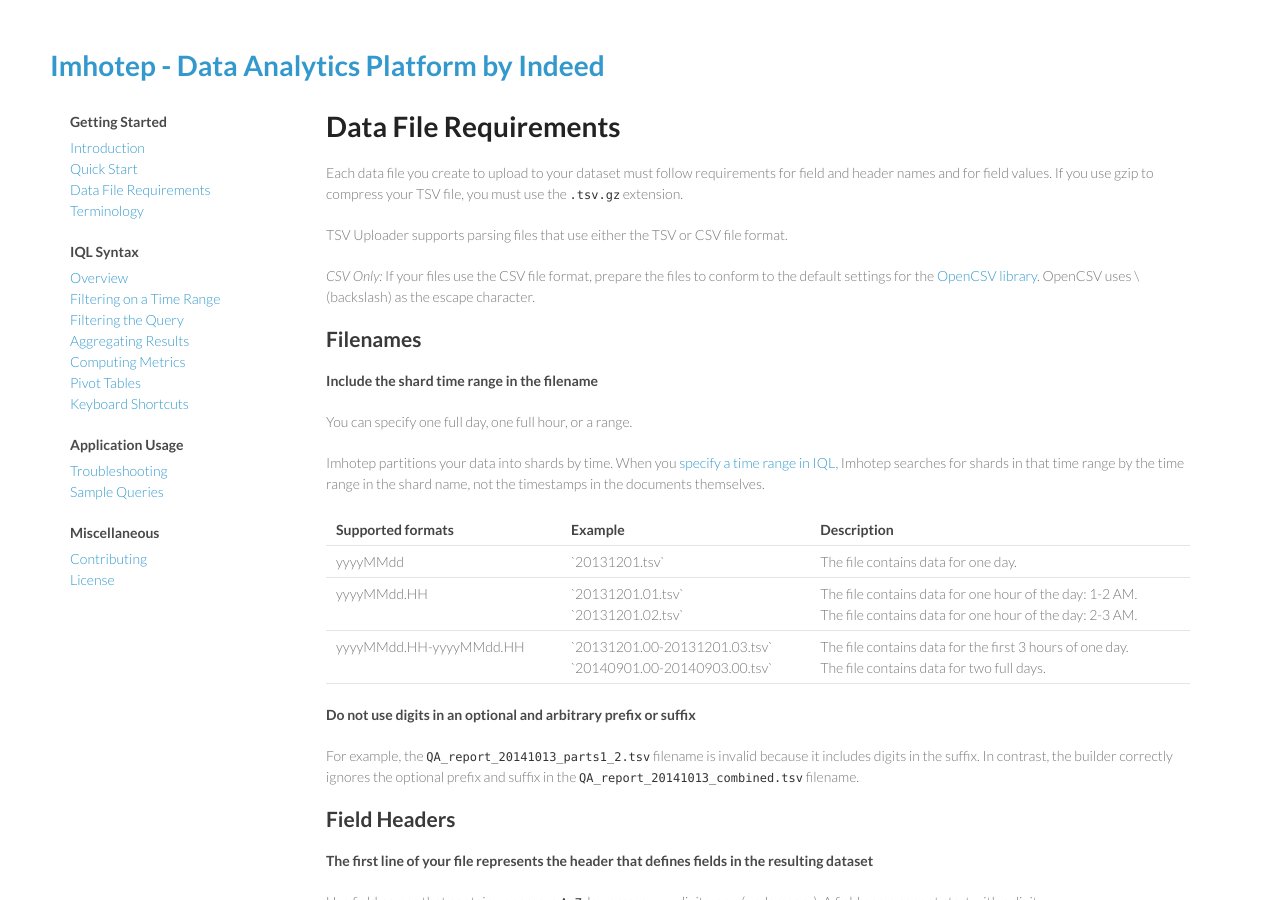
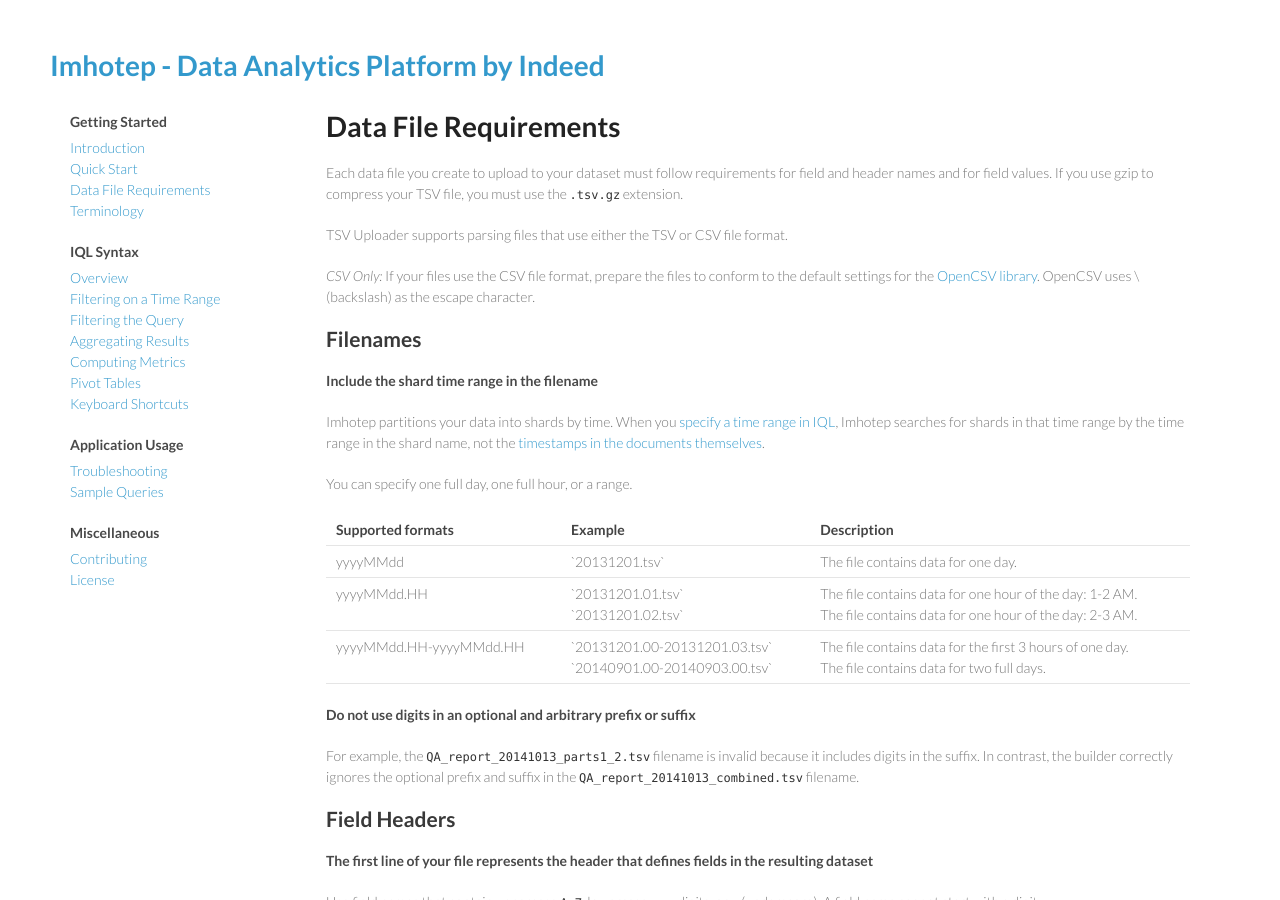
Before and after one commit to indeedeng/imhotep, a Jekyll site: the page built from docs/data-file-requirements.md, in a window 1280 px wide and 900 px high. Built offline with Jekyll 4.4.1, drawn with Linux system fonts in a browser that asks for light colours; Markdown is read by kramdown in place of the engine named in the settings; some of the changed lines change nothing that is shown.

Commit message:
added refs

```diff
--- a/docs/data-file-requirements.md
+++ b/docs/data-file-requirements.md
@@ -13,9 +13,9 @@
 ## Filenames
 
 #### <a name="shard-timerange"></a>Include the shard time range in the filename
+Imhotep partitions your data into shards by time. When you [specify a time range in IQL][timerange], Imhotep searches for shards in that time range by the time range in the shard name, not the [timestamps in the documents themselves](#time).
+
 You can specify one full day, one full hour, or a range.
-
-Imhotep partitions your data into shards by time. When you [specify a time range in IQL][timerange], Imhotep searches for shards in that time range by the time range in the shard name, not the timestamps in the documents themselves.
 <table>
   <tr>
     <th>Supported formats</th>
@@ -50,7 +50,7 @@
 Use field names that contain uppercase `A-Z`, lowercase `a-z`, digits, or `_` (underscore). A field name cannot start with a digit.
 
 
-#### time or unixtime field names
+#### <a name="time"></a>time or unixtime field names
 
 If the field name is `time` or `unixtime`, the builder parses that field’s values as Unix timestamps and uses them as the document’s timestamps in the dataset. A timestamp can be in seconds or milliseconds since Unix epoch time (UTC). By default, all times are GMT-6.
 
```
